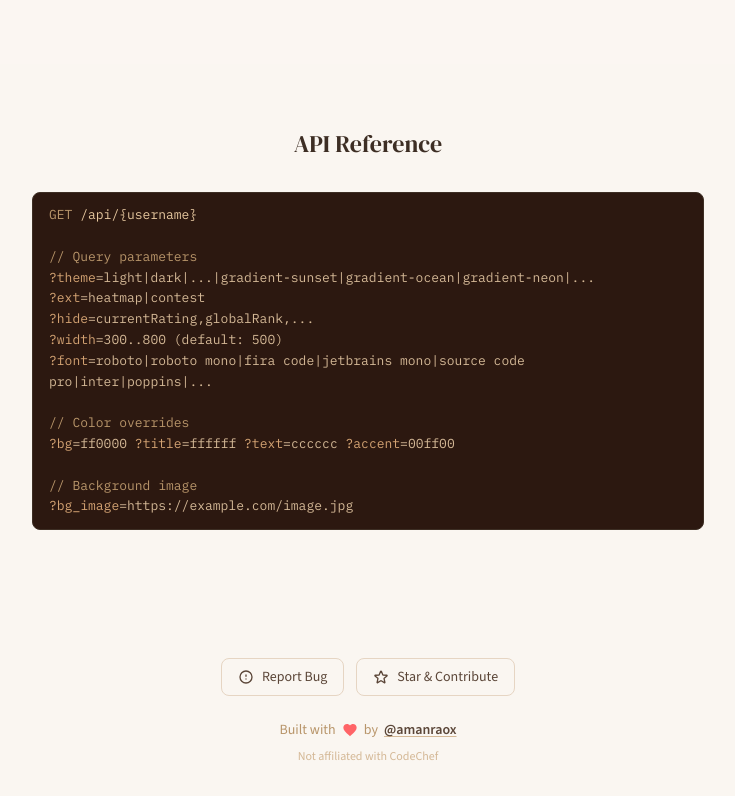
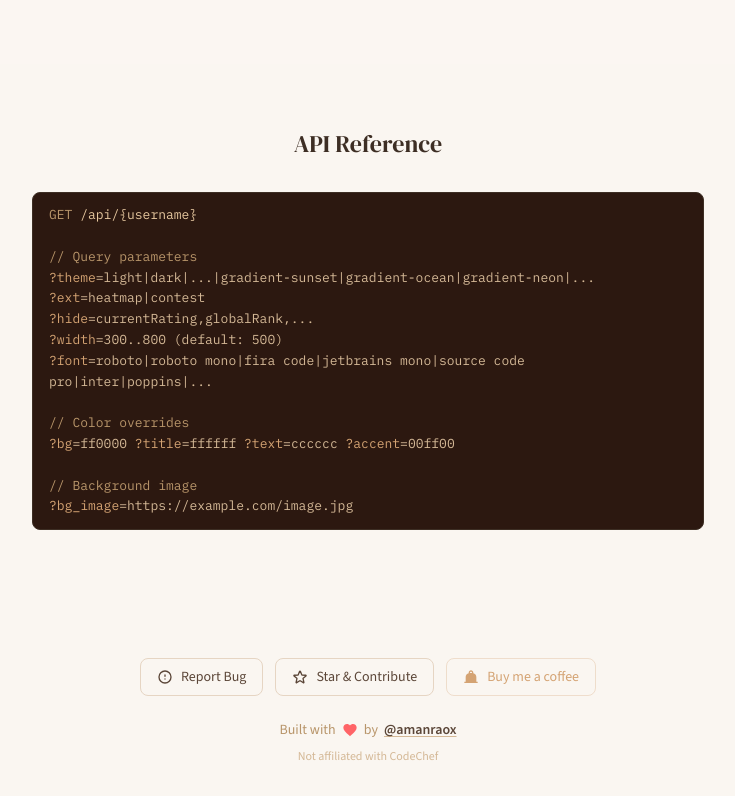
Before and after one commit to amanraox/Codechef-stat-card, a Next.js app: page / in a window 1280 px wide. Shown: the part 1874-2670 px from the top of the page, without its empty margins (272-1007 px from the left). Built offline with nearby package versions, Linux system fonts and the light colour scheme.

Commit message:
feat: add buy me a coffee button in footer

```diff
--- a/src/components/Footer.tsx
+++ b/src/components/Footer.tsx
@@ -27,6 +27,18 @@ export default function Footer() {
           </svg>
           Star & Contribute
         </a>
+        <a
+          href="https://pay.amanraox.dev"
+          target="_blank"
+          rel="noopener noreferrer"
+          className="inline-flex items-center gap-2 px-4 py-2 rounded-lg border border-amber/30
+            text-sm text-amber hover:bg-amber/10 hover:border-amber/50 transition-all"
+        >
+          <svg className="w-4 h-4" viewBox="0 0 24 24" fill="currentColor">
+            <path d="M2 21V19H4V12C4 10.6167 4.41667 9.3875 5.25 8.3125C6.08333 7.2375 7.16667 6.53333 8.5 6.2V5.5C8.5 4.53333 8.84167 3.70833 9.525 3.025C10.2083 2.34167 11.0333 2 12 2C12.9667 2 13.7917 2.34167 14.475 3.025C15.1583 3.70833 15.5 4.53333 15.5 5.5V6.2C16.8333 6.53333 17.9167 7.2375 18.75 8.3125C19.5833 9.3875 20 10.6167 20 12V19H22V21H2ZM12 4C11.5833 4 11.2292 4.14583 10.9375 4.4375C10.6458 4.72917 10.5 5.08333 10.5 5.5V6H13.5V5.5C13.5 5.08333 13.3542 4.72917 13.0625 4.4375C12.7708 4.14583 12.4167 4 12 4Z"/>
+          </svg>
+          Buy me a coffee
+        </a>
       </div>
 
       <div className="flex items-center justify-center gap-1.5 text-brown-400 text-sm">
```
